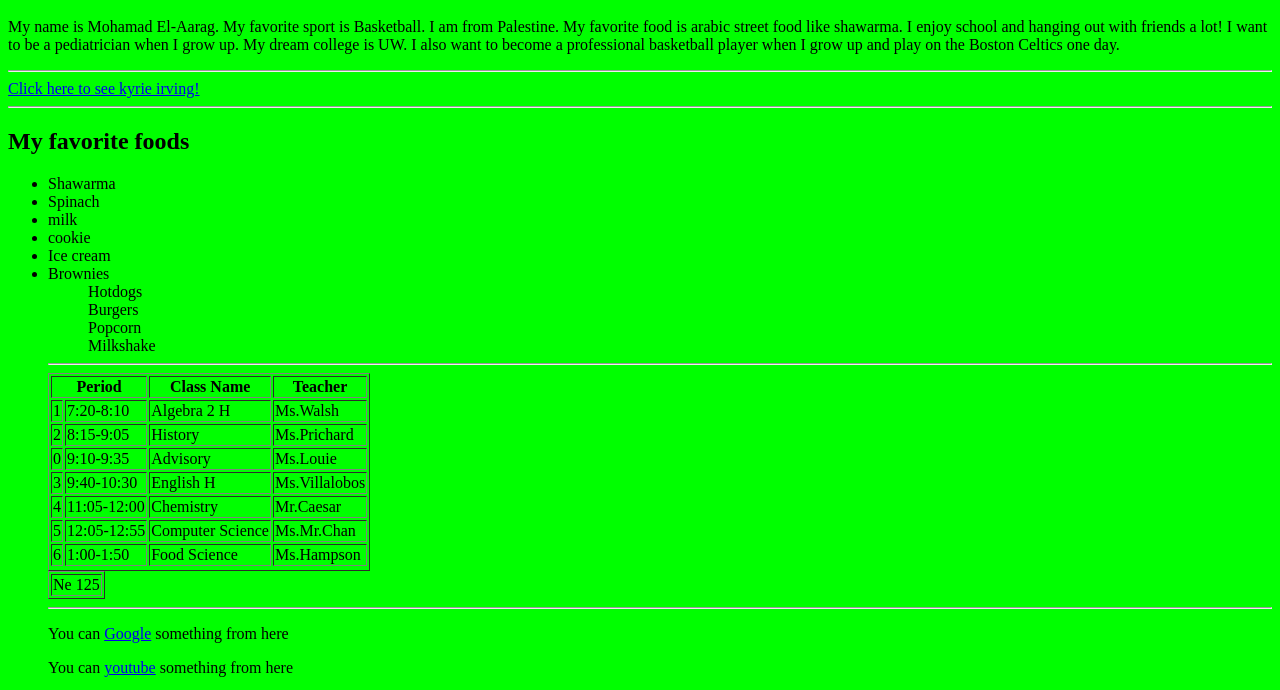
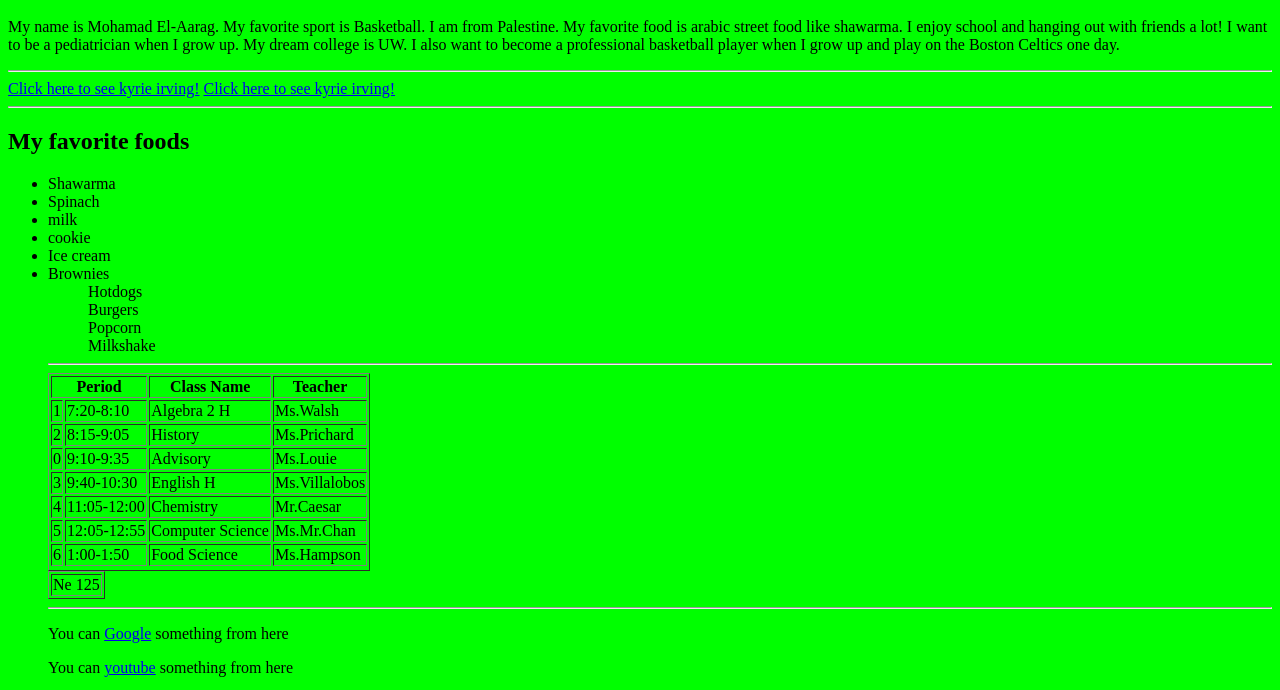
Before and after one commit to Mohamad2311/NBA-website, a plain HTML site: page index.html in a window 1280 px wide. Shown: the part 48-738 px from the top of the page. Drawn offline with Linux system fonts and the light colour scheme.

Commit message:
Update index.html

```diff
--- a/index.html
+++ b/index.html
@@ -5,6 +5,7 @@
  <p>My name is Mohamad El-Aarag. My favorite sport is Basketball. I am from Palestine. My favorite food is arabic street food like shawarma. I enjoy school and hanging out with friends a lot! I want to be a pediatrician when I grow up. My dream college is UW. I also want to become a professional basketball player when I grow up and play on the Boston Celtics one day.</p>
  <hr>
   <a href="celtics.html">Click here to see kyrie irving!</a></h2>
+ <a href="index.html">Click here to see kyrie irving!</a></h2>
   <hr>
  <h2>My favorite foods</h2>
  <ul>
```
